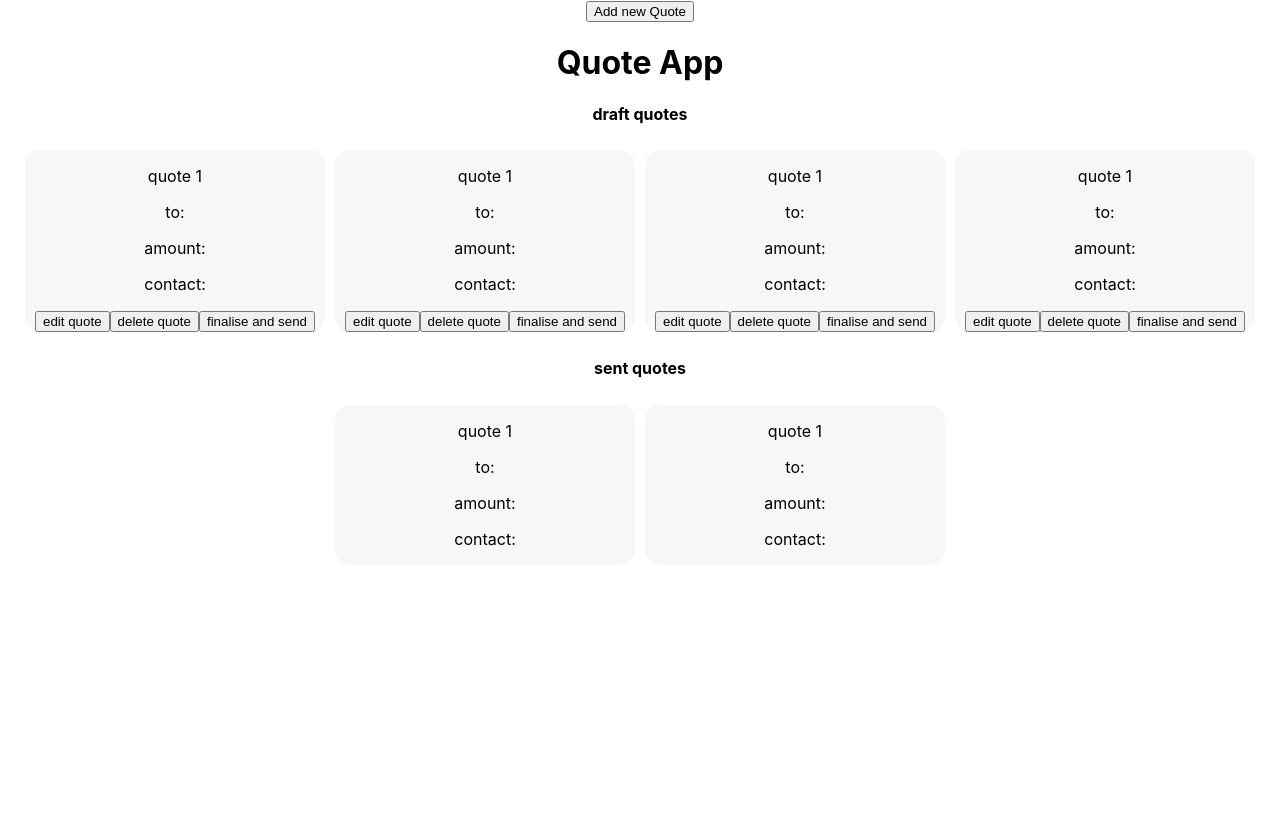
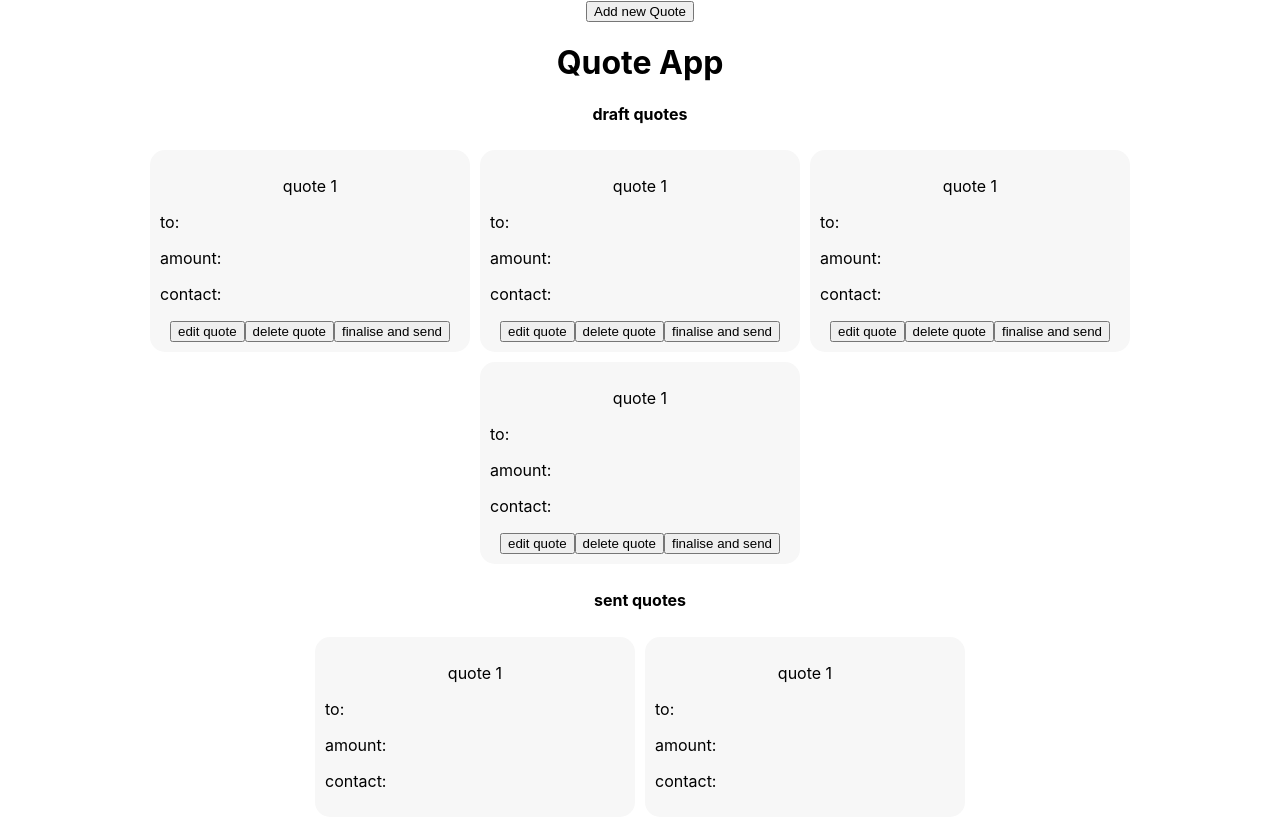
Before and after one commit to Mark-Cooper-Janssen-Vooles/quoteApp.UI, a React (Create React App) app: page / in a window 1280 px wide. Before the commit the page ends 800 px from the top, so only its background shows below. Built offline with nearby package versions, Linux system fonts and the light colour scheme.

Commit message:
Fixed some CSS

```diff
--- a/src/components/Quote.tsx
+++ b/src/components/Quote.tsx
@@ -4,9 +4,9 @@ const Quote = () => {
     return (
         <div data-testid="quote-info">
             <p>quote 1</p>
-            <p>to: </p>
-            <p>amount: </p>
-            <p>contact: </p>
+            <p style={{textAlign: "left"}}>to: </p>
+            <p style={{textAlign: "left"}}>amount: </p>
+            <p style={{textAlign: "left"}}>contact: </p>
         </div>
     );
 };
--- a/src/components/QuoteCard.css
+++ b/src/components/QuoteCard.css
@@ -1,6 +1,8 @@
+/*used in SentQuote and DraftQuote*/
 .quote-card {
     background-color: #f7f7f7;
     width: 300px;
     border-radius: 15px;
     margin: 5px;
+    padding: 10px;
 }
```
